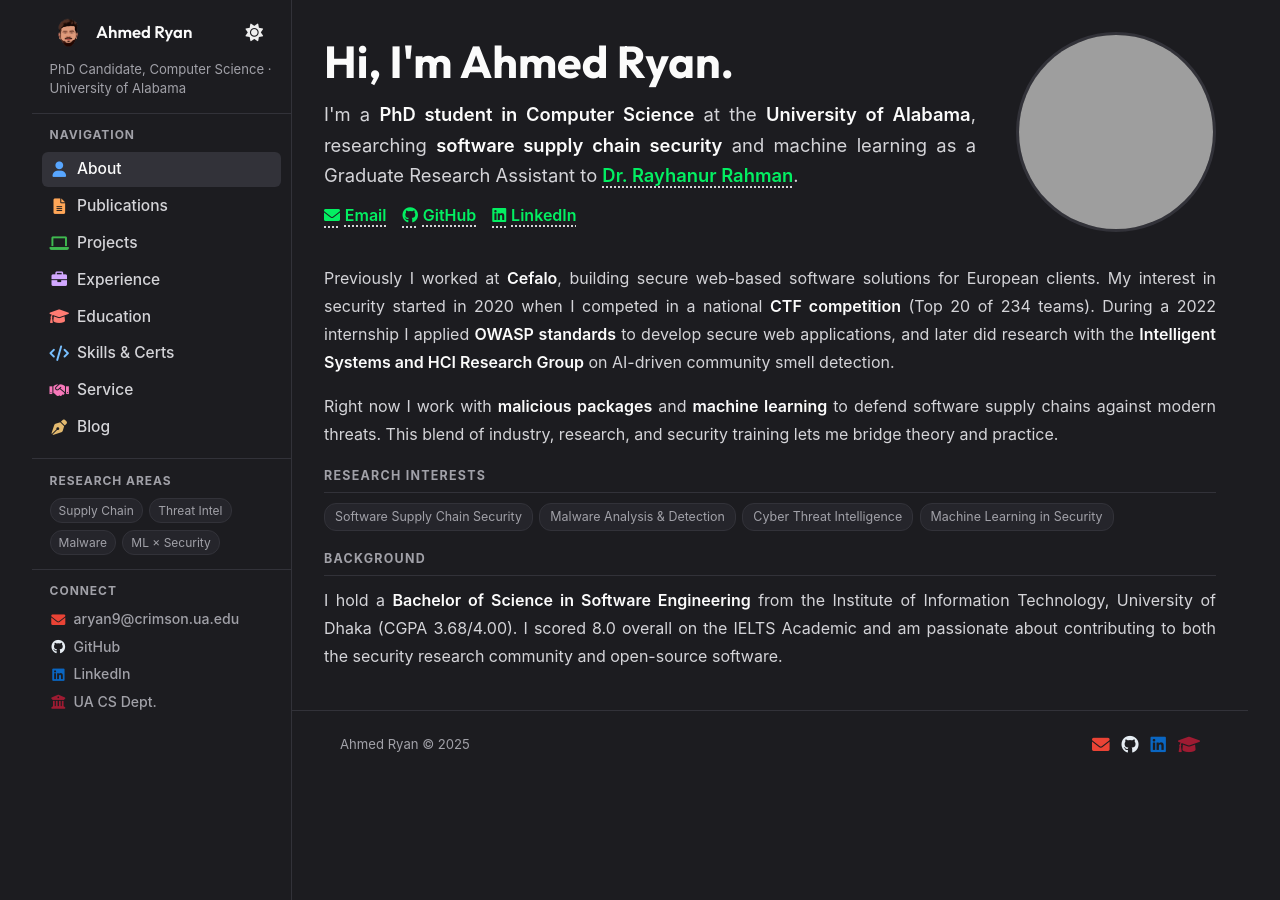
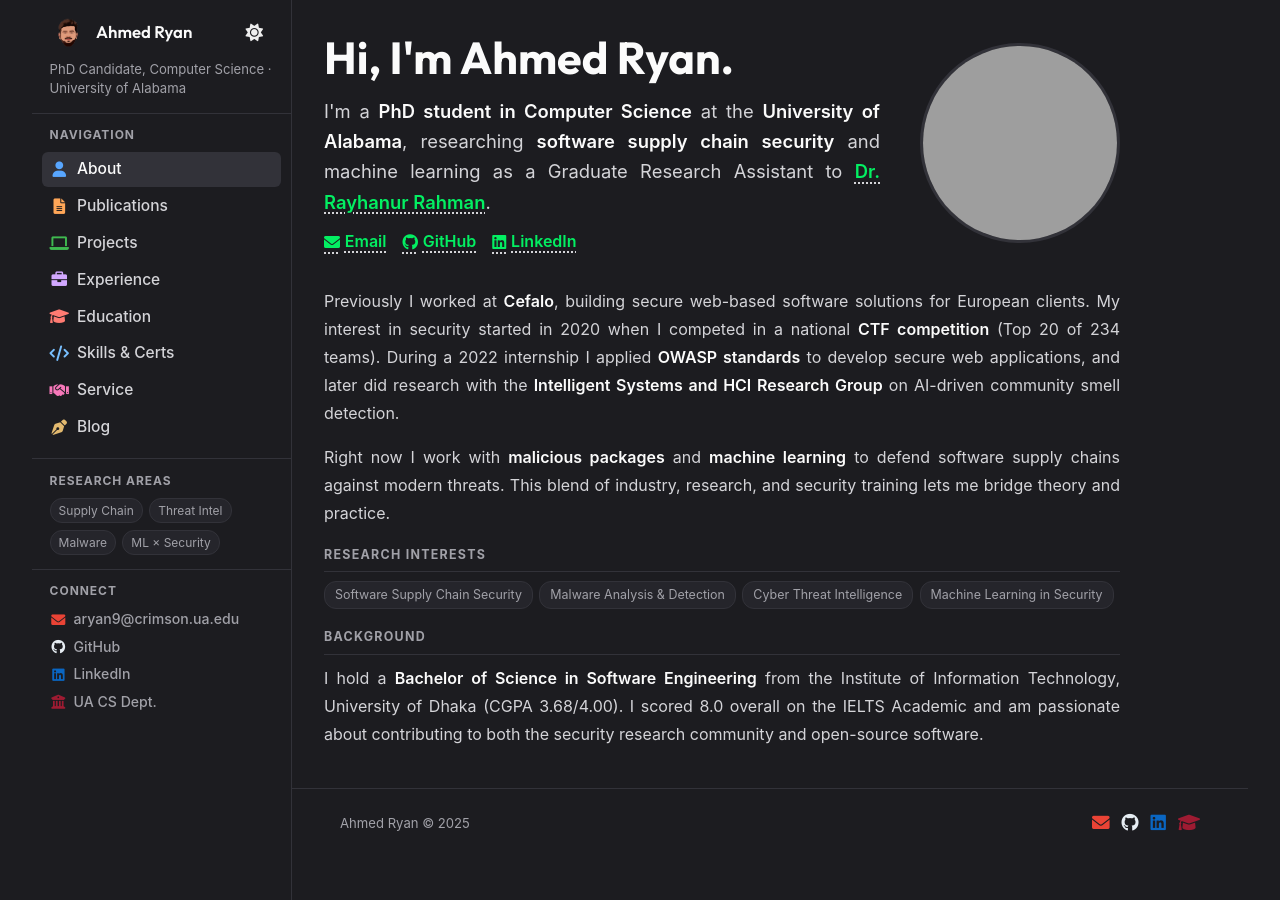
Before and after one commit to fraxhost/fraxhost.github.io, a Jekyll site: the page built from index.html, in a window 1280 px wide. Built offline with Jekyll 4.4.1, drawn with Linux system fonts in a browser that asks for light colours; grey boxes are pictures that could not be loaded.

Commit message:
fix: cap main-content width to match --content-width on desktop
Adds max-width: var(--content-width) so the content area is consistent
with footer-inner (both 860px) and aligns with the layout design intent.

Co-Authored-By: Claude Sonnet 4.6 <noreply@anthropic.com>

```diff
--- a/css/style.css
+++ b/css/style.css
@@ -434,6 +434,7 @@ a.sidebar-title-link:hover .site-name { text-decoration: underline; text-decorat
   .main-content {
     padding: 1.5rem 2rem;
     margin-left: 0;
+    max-width: var(--content-width);
   }
 }
 
```
